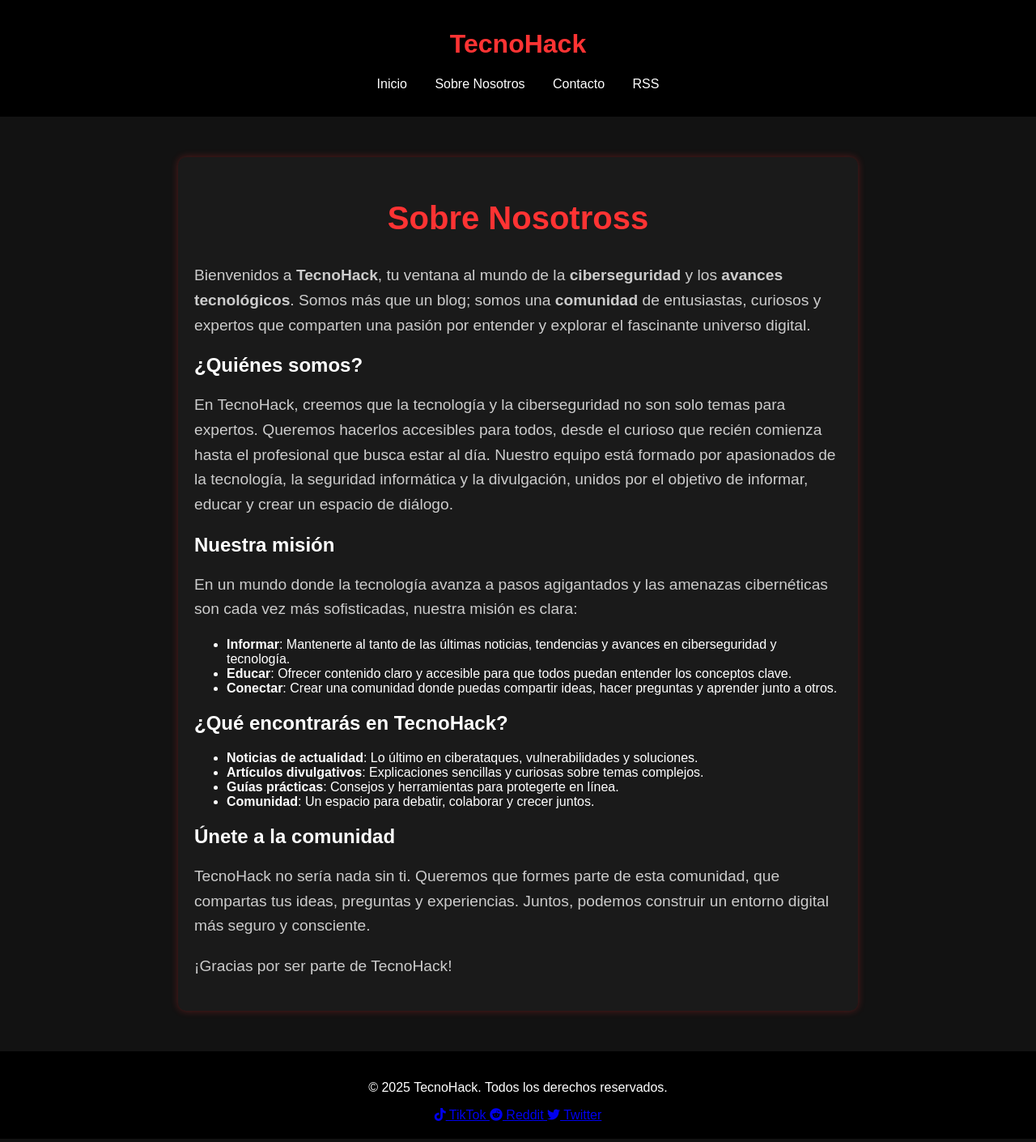
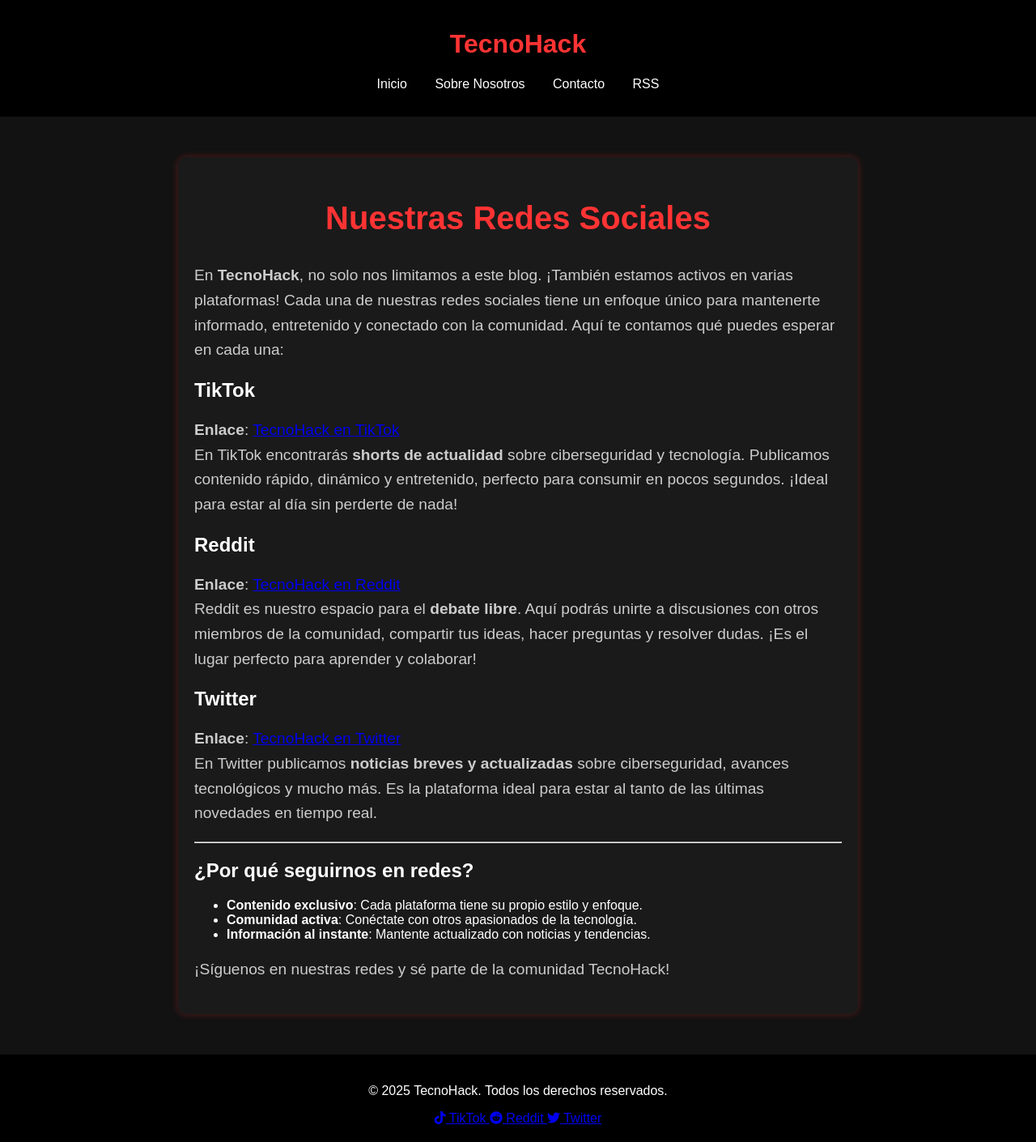
Before and after one commit to TecnoHack-ES/tecnohack-es.github.io, a Jekyll site: the page built from _posts/2025-03-18-redes-sociales.md, in a window 1280 px wide. Shown: the whole page at 81% size. Built offline with Jekyll 4.4.1, drawn with Linux system fonts in a browser that asks for light colours.

```diff
--- a/_posts/2025-03-18-redes-sociales.md
+++ b/_posts/2025-03-18-redes-sociales.md
@@ -1,30 +1,31 @@
 ---
 layout: articulos
 title: "Redes Sociales"
-date: 2025-03-18
+date: 2025-03-17
 permalink: /redes-sociales/
 ---
 
-# Sobre Nosotross
+# Nuestras Redes Sociales
 
-Bienvenidos a **TecnoHack**, tu ventana al mundo de la **ciberseguridad** y los **avances tecnológicos**. Somos más que un blog; somos una **comunidad** de entusiastas, curiosos y expertos que comparten una pasión por entender y explorar el fascinante universo digital.
+En **TecnoHack**, no solo nos limitamos a este blog. ¡También estamos activos en varias plataformas! Cada una de nuestras redes sociales tiene un enfoque único para mantenerte informado, entretenido y conectado con la comunidad. Aquí te contamos qué puedes esperar en cada una:
 
-## ¿Quiénes somos?
-En TecnoHack, creemos que la tecnología y la ciberseguridad no son solo temas para expertos. Queremos hacerlos accesibles para todos, desde el curioso que recién comienza hasta el profesional que busca estar al día. Nuestro equipo está formado por apasionados de la tecnología, la seguridad informática y la divulgación, unidos por el objetivo de informar, educar y crear un espacio de diálogo.
+## TikTok
+**Enlace**: [TecnoHack en TikTok](https://www.tiktok.com/@TecnoHack)
+En TikTok encontrarás **shorts de actualidad** sobre ciberseguridad y tecnología. Publicamos contenido rápido, dinámico y entretenido, perfecto para consumir en pocos segundos. ¡Ideal para estar al día sin perderte de nada!
 
-## Nuestra misión
-En un mundo donde la tecnología avanza a pasos agigantados y las amenazas cibernéticas son cada vez más sofisticadas, nuestra misión es clara:
-- **Informar**: Mantenerte al tanto de las últimas noticias, tendencias y avances en ciberseguridad y tecnología.
-- **Educar**: Ofrecer contenido claro y accesible para que todos puedan entender los conceptos clave.
-- **Conectar**: Crear una comunidad donde puedas compartir ideas, hacer preguntas y aprender junto a otros.
+## Reddit
+**Enlace**: [TecnoHack en Reddit](https://www.reddit.com/r/TecnoHack)
+Reddit es nuestro espacio para el **debate libre**. Aquí podrás unirte a discusiones con otros miembros de la comunidad, compartir tus ideas, hacer preguntas y resolver dudas. ¡Es el lugar perfecto para aprender y colaborar!
 
-## ¿Qué encontrarás en TecnoHack?
-- **Noticias de actualidad**: Lo último en ciberataques, vulnerabilidades y soluciones.
-- **Artículos divulgativos**: Explicaciones sencillas y curiosas sobre temas complejos.
-- **Guías prácticas**: Consejos y herramientas para protegerte en línea.
-- **Comunidad**: Un espacio para debatir, colaborar y crecer juntos.
+## Twitter
+**Enlace**: [TecnoHack en Twitter](https://twitter.com/TecnoHack)
+En Twitter publicamos **noticias breves y actualizadas** sobre ciberseguridad, avances tecnológicos y mucho más. Es la plataforma ideal para estar al tanto de las últimas novedades en tiempo real.
 
-## Únete a la comunidad
-TecnoHack no sería nada sin ti. Queremos que formes parte de esta comunidad, que compartas tus ideas, preguntas y experiencias. Juntos, podemos construir un entorno digital más seguro y consciente.
+---
 
-¡Gracias por ser parte de TecnoHack!
+## ¿Por qué seguirnos en redes?
+- **Contenido exclusivo**: Cada plataforma tiene su propio estilo y enfoque.
+- **Comunidad activa**: Conéctate con otros apasionados de la tecnología.
+- **Información al instante**: Mantente actualizado con noticias y tendencias.
+
+¡Síguenos en nuestras redes y sé parte de la comunidad TecnoHack!
```
